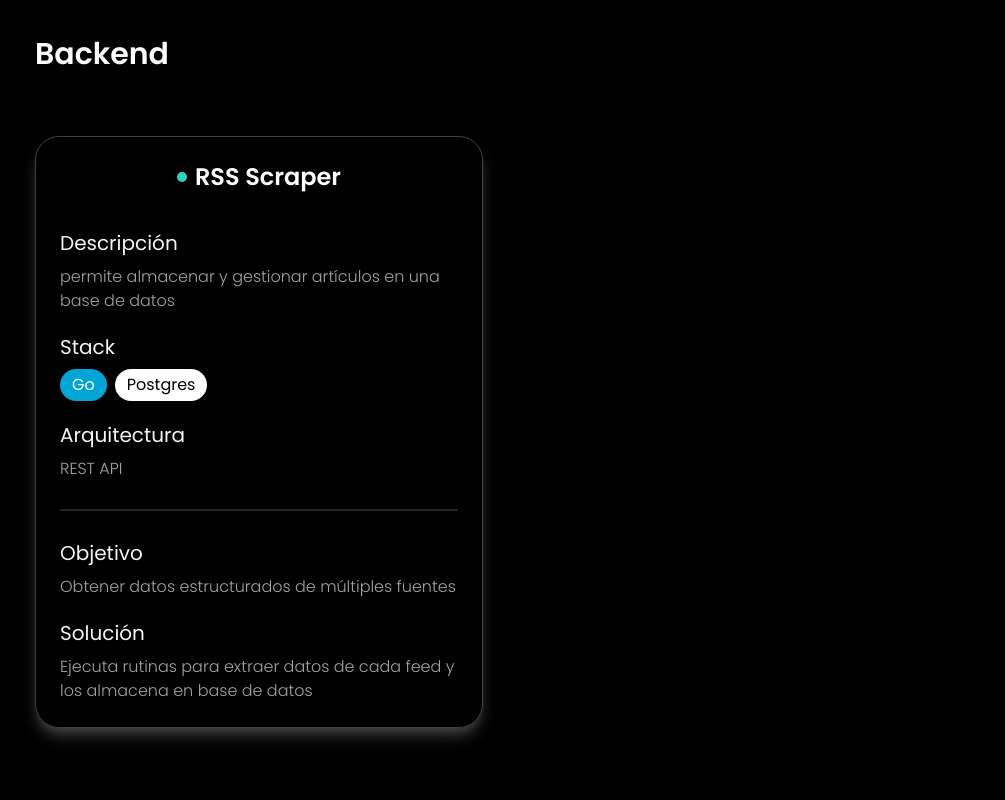
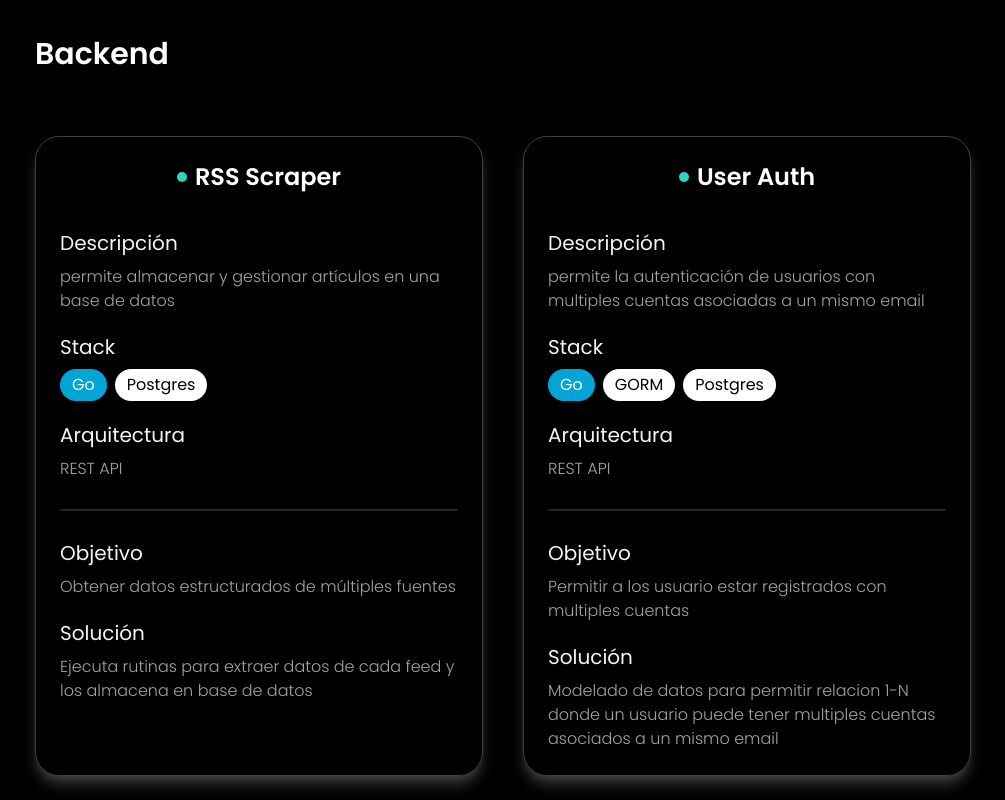
Before and after one commit to alex-arraga/portfolio-2025, a Next.js app: page /projects in a window 1280 px wide. Shown: the part 3020-3820 px from the top of the page, without its empty margins (137-1142 px from the left). Built offline with nearby package versions, Linux system fonts and the light colour scheme; no server answers.

Commit message:
backend project added

```diff
--- a/src/app/globals.css
+++ b/src/app/globals.css
@@ -59,8 +59,8 @@
 }
 
 .work-card {
-  @apply flex flex-1 cursor-pointer flex-col items-start justify-between gap-6
-    rounded-3xl border border-neutral-700 p-6 transition-all duration-300
+  @apply flex max-w-md flex-1 cursor-pointer flex-col items-start justify-between
+    gap-6 rounded-3xl border border-neutral-700 p-6 transition-all duration-300
     hover:shadow-slate-600 hover:border-neutral-400 hover:scale-105 hover:shadow-xl
     2xl:p-10;
 }
--- a/src/features/projects/constants/links.ts
+++ b/src/features/projects/constants/links.ts
@@ -4,6 +4,7 @@ export const GestionDatosLink = 'https://www.gestionadatos.cl/'
 
 // Personal
 export const OldPortfolioLink = 'https://personal-portfolio-alexs-projects-f57d95e3.vercel.app/'
+export const BackendStoreLink = 'https://github.com/alex-arraga/backend_store'
 export const RssScraperLink = 'https://github.com/alex-arraga/rss_scraper'
 export const TesloShopLink = 'https://teslo-shop-project.vercel.app/'
 export const CalculatorLink = 'https://personal-portfolio-alexs-projects-f57d95e3.vercel.app/projects/calculator'
--- a/src/features/projects/constants/projects.ts
+++ b/src/features/projects/constants/projects.ts
@@ -1,4 +1,5 @@
 import {
+  BackendStoreLink,
   CalculatorLink,
   GarageGoLink,
   GestionDatosLink,
@@ -18,6 +19,16 @@ export const BackendProjects: Projects[] = [
     goal: 'Obtener datos estructurados de múltiples fuentes',
     solution: 'Ejecuta rutinas para extraer datos de cada feed y los almacena en base de datos',
     link: RssScraperLink
+  },
+  {
+    type: 'personal',
+    title: 'User Auth',
+    description: 'permite la autenticación de usuarios con multiples cuentas asociadas a un mismo email',
+    stack: ['Go', 'GORM', 'Postgres'],
+    architecture: 'REST API',
+    goal: 'Permitir a los usuario estar registrados con multiples cuentas',
+    solution: 'Modelado de datos para permitir relacion 1-N donde un usuario puede tener multiples cuentas asociados a un mismo email',
+    link: BackendStoreLink
   },
 ]
 
```
